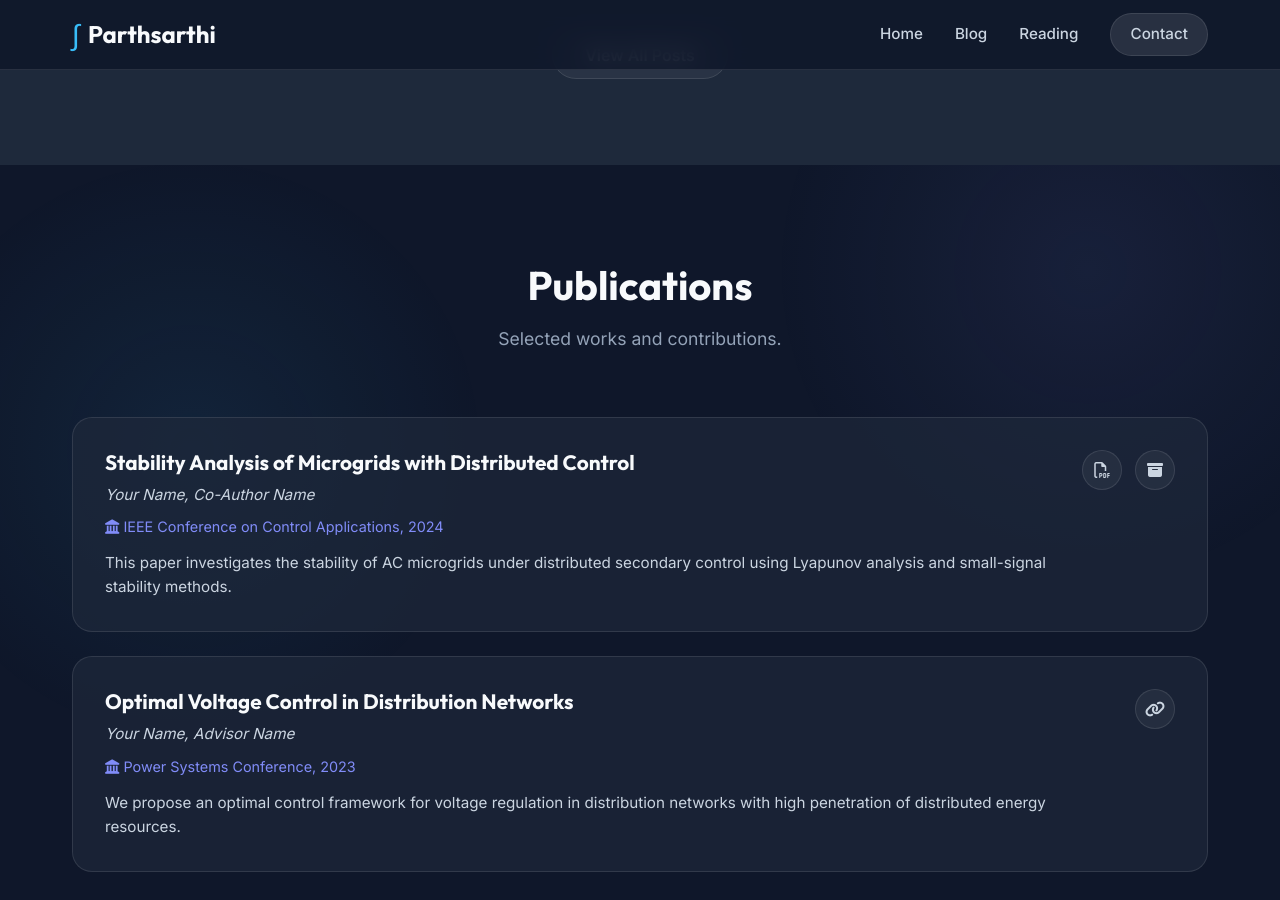
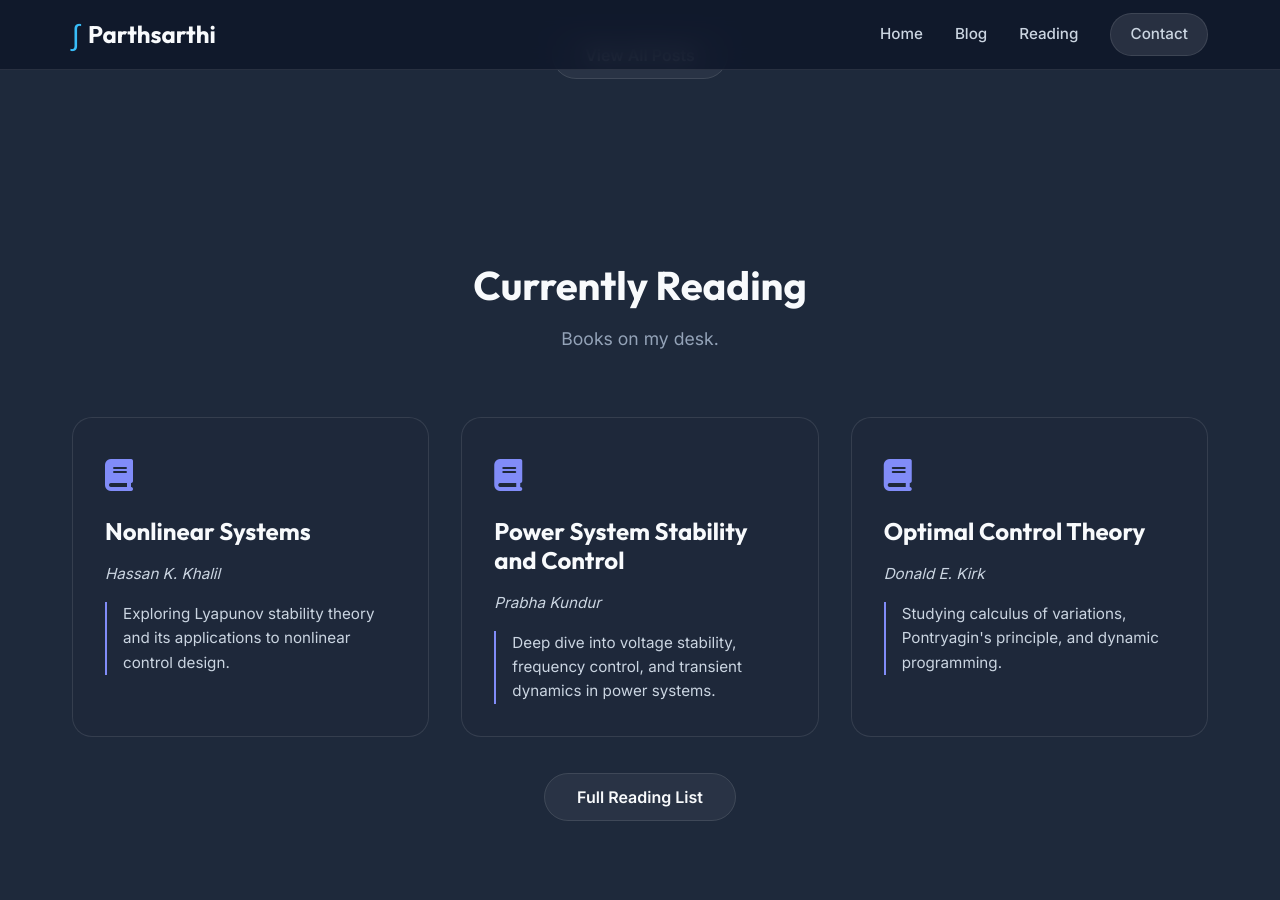
Before and after one commit to Parth-Goyanka/Parth-Goyanka.github.io, a Jekyll site: the page built from index.md, in a window 1280 px wide and 900 px high, scrolled down 2254 px. Built offline with Jekyll 4.4.1, drawn with Linux system fonts in a browser that asks for light colours; some of the changed text lies outside the part shown.

Commit message:
Remove template placeholders
Co-Authored-By: Claude Opus 5.5 <noreply@anthropic.com>

```diff
--- a/_config.yml
+++ b/_config.yml
@@ -1,5 +1,5 @@
-title: Your Name | Theoretical Research
-description: Exploring control systems and power systems theory
+title: Parthsarthi Goyanka
+description: Control, optimization, and geometric methods for multi-time-scale systems
 url: "https://parth-goyanka.github.io"
 baseurl: ""
 
@@ -20,8 +20,10 @@ author:
   name: Parthsarthi
   email: nnparthsarthi_b23@el.vjti.ac.in
   github: Parth-Goyanka
-  linkedin: yourprofile
-  scholar: yourscholarid
+  # TODO(Parth): provide full LinkedIn and Google Scholar URLs, then uncomment.
+  # The links in index.md only render when these are set.
+  # linkedin: https://www.linkedin.com/in/...
+  # scholar: https://scholar.google.com/citations?user=...
 
 # Collections
 collections:
--- a/_layouts/default.html
+++ b/_layouts/default.html
@@ -66,7 +66,7 @@
       <div class="footer-logo">
         <span class="logo-symbol">∫</span> {{ site.author.name }}
       </div>
-      <p>&copy; {{ 'now' | date: "%Y" }} {{ site.author.name }}. Built with Jekyll.</p>
+      <p>&copy; {{ site.time | date: '%Y' }} {{ site.author.name }}. Built with Jekyll.</p>
     </div>
   </footer>
 
--- a/index.md
+++ b/index.md
@@ -78,38 +78,6 @@ title: Home
   </div>
 </section>
 
-<section class="section">
-  <div class="section-header">
-    <h2>Publications</h2>
-    <p>Selected works and contributions.</p>
-  </div>
-  <div class="papers-list">
-    {% for paper in site.papers %}
-    <div class="paper-item glass-card">
-      <div class="paper-content">
-        <h3>{{ paper.title }}</h3>
-        <p class="paper-authors">{{ paper.authors }}</p>
-        <div class="paper-meta-row">
-            <span class="paper-venue"><i class="fas fa-landmark"></i> {{ paper.venue }}, {{ paper.year }}</span>
-        </div>
-        <p class="paper-description">{{ paper.description }}</p>
-      </div>
-      <div class="paper-links">
-        {% if paper.pdf %}
-        <a href="{{ paper.pdf }}" class="icon-link" title="PDF"><i class="far fa-file-pdf"></i></a>
-        {% endif %}
-        {% if paper.arxiv %}
-        <a href="{{ paper.arxiv }}" class="icon-link" title="arXiv"><i class="fas fa-archive"></i></a>
-        {% endif %}
-        {% if paper.doi %}
-        <a href="{{ paper.doi }}" class="icon-link" title="DOI"><i class="fas fa-link"></i></a>
-        {% endif %}
-      </div>
-    </div>
-    {% endfor %}
-  </div>
-</section>
-
 <section class="section alt-bg">
   <div class="section-header">
     <h2>Currently Reading</h2>
@@ -153,14 +121,19 @@ title: Home
         <i class="fab fa-github"></i>
         <span>GitHub</span>
       </a>
-      <a href="https://linkedin.com/in/{{ site.author.linkedin }}" class="contact-link" target="_blank">
+      {% comment %}TODO(Parth): LinkedIn and Scholar links appear once their URLs are set in _config.yml.{% endcomment %}
+      {% if site.author.linkedin %}
+      <a href="{{ site.author.linkedin }}" class="contact-link" target="_blank">
         <i class="fab fa-linkedin"></i>
         <span>LinkedIn</span>
       </a>
-      <a href="https://scholar.google.com/citations?user={{ site.author.scholar }}" class="contact-link" target="_blank">
+      {% endif %}
+      {% if site.author.scholar %}
+      <a href="{{ site.author.scholar }}" class="contact-link" target="_blank">
         <i class="fas fa-graduation-cap"></i>
         <span>Google Scholar</span>
       </a>
+      {% endif %}
     </div>
   </div>
 </section>
```
Also changed, not shown: _papers/paper-1.md (deleted, +0 -18 lines), _papers/paper-2.md (deleted, +0 -13 lines), 14 other files.
